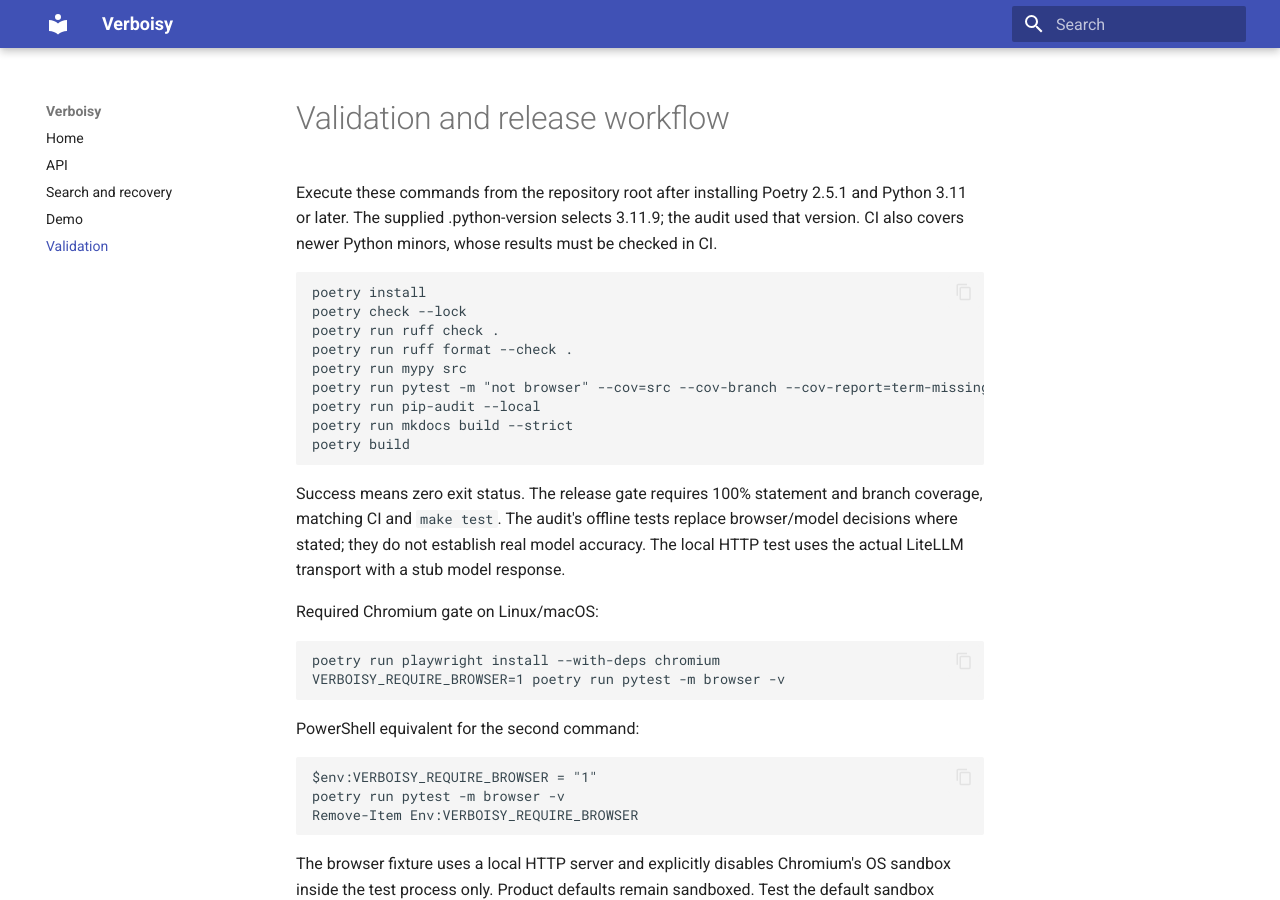
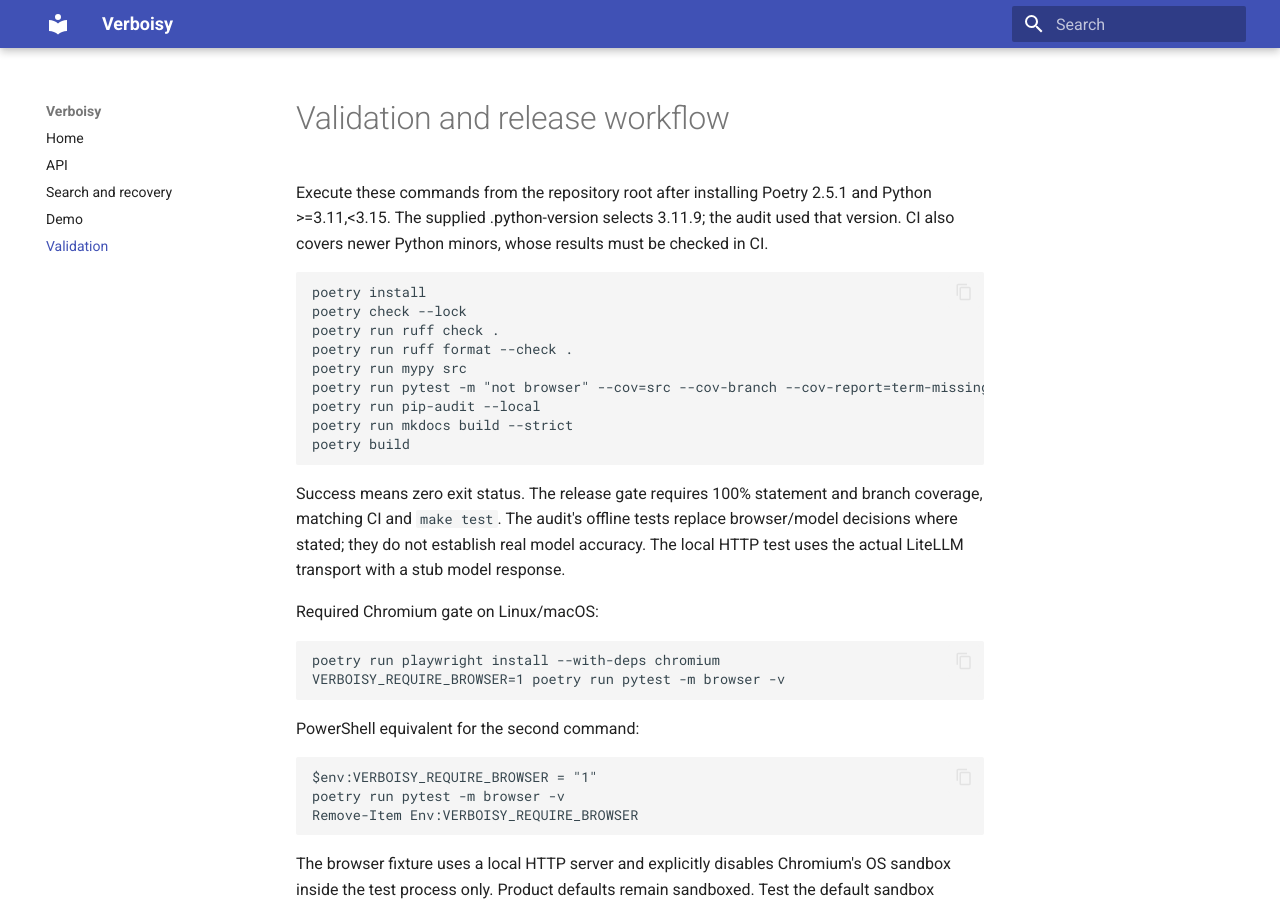
Before and after one commit to EmanueleTorrisi/verboisy, an MkDocs documentation site: the page built from docs/validation.md, in a window 1280 px wide and 900 px high. Built offline with MkDocs 1.6.1 and Material for MkDocs 9.7.7, drawn with Linux system fonts in a browser that asks for light colours.

Commit message:
docs(validation): align Python requirements with supported range

````diff
--- a/docs/validation.md
+++ b/docs/validation.md
@@ -1,7 +1,7 @@
 # Validation and release workflow
 
 Execute these commands from the repository root after installing Poetry 2.5.1 and
-Python 3.11 or later. The supplied .python-version selects 3.11.9; the audit used
+Python >=3.11,<3.15. The supplied .python-version selects 3.11.9; the audit used
 that version. CI also covers newer Python minors, whose results must be checked in CI.
 
 ```bash
````
